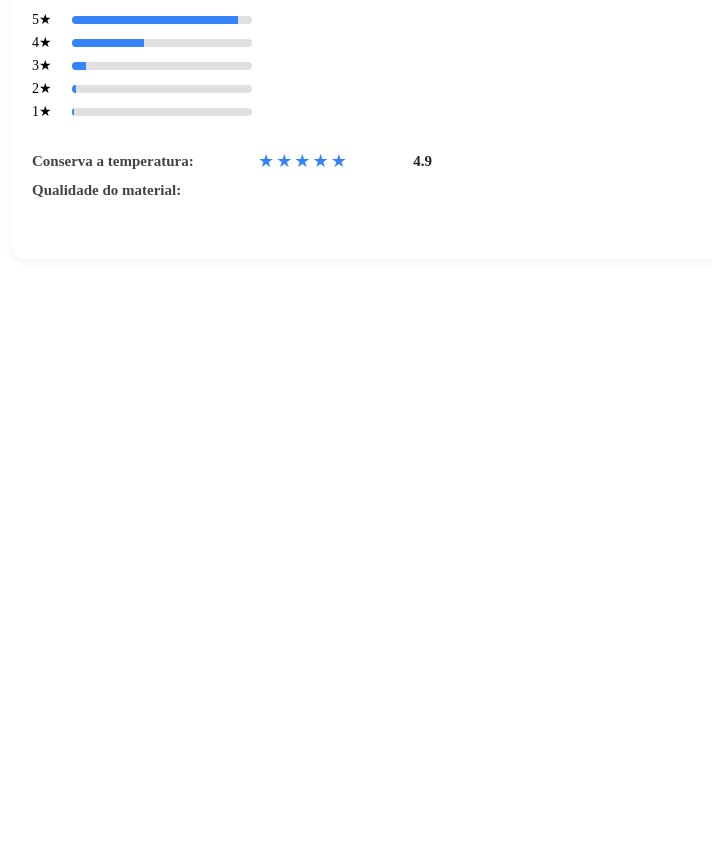
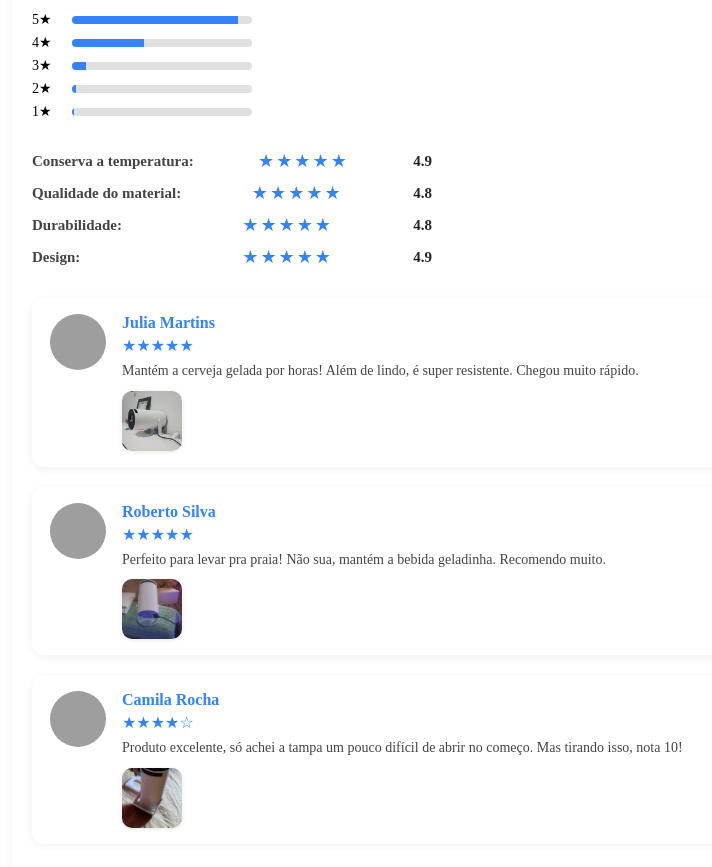
Before and after one commit to Lana-vanuza/Mercado-Livre, a plain HTML site: page opinions1.html in a window 1280 px wide. Shown: the part 229-1096 px from the top of the page, without its empty margins (208-920 px from the left). Before the commit the page ends 800 px from the top, so only its background shows below. Drawn offline with Linux system fonts and the light colour scheme; grey boxes are pictures that could not be loaded.

Commit message:
Update opinions1.html

```diff
--- a/opinions1.html
+++ b/opinions1.html
@@ -31,4 +31,73 @@
     <!-- Subnotas -->
     <ul class="rating-list">
       <li><span class="label">Conserva a temperatura:</span> <span class="stars">★★★★★</span><span class="value">4.9</span></li>
-      <li><span class="label">Qualidade do material:</span> <span class="
+      <li><span class="label">Qualidade do material:</span> <span class="stars">★★★★★</span><span class="value">4.8</span></li>
+      <li><span class="label">Durabilidade:</span> <span class="stars">★★★★★</span><span class="value">4.8</span></li>
+      <li><span class="label">Design:</span> <span class="stars">★★★★★</span><span class="value">4.9</span></li>
+    </ul>
+
+    <!-- Comentários -->
+    <div class="comentarios">
+      <article class="comentario">
+        <div class="foto">
+          <img src="https://randomuser.me/api/portraits/women/45.jpg" alt="Julia" />
+        </div>
+        <div class="conteudo">
+          <div class="nome">Julia Martins</div>
+          <div class="estrelas">★★★★★</div>
+          <div class="texto">
+            Mantém a cerveja gelada por horas! Além de lindo, é super resistente. Chegou muito rápido.
+          </div>
+          <div class="comentario-fotos">
+            <img src="assets/comentario-foto1.jpeg" alt="Foto do Copo" />
+          </div>
+        </div>
+      </article>
+
+      <article class="comentario">
+        <div class="foto">
+          <img src="https://randomuser.me/api/portraits/men/37.jpg" alt="Roberto" />
+        </div>
+        <div class="conteudo">
+          <div class="nome">Roberto Silva</div>
+          <div class="estrelas">★★★★★</div>
+          <div class="texto">
+            Perfeito para levar pra praia! Não sua, mantém a bebida geladinha. Recomendo muito.
+          </div>
+          <div class="comentario-fotos">
+            <img src="assets/comentario-foto2.jpeg" alt="Copo Stanley na Praia" />
+          </div>
+        </div>
+      </article>
+
+      <article class="comentario">
+        <div class="foto">
+          <img src="https://randomuser.me/api/portraits/women/62.jpg" alt="Camila" />
+        </div>
+        <div class="conteudo">
+          <div class="nome">Camila Rocha</div>
+          <div class="estrelas">★★★★☆</div>
+          <div class="texto">
+            Produto excelente, só achei a tampa um pouco difícil de abrir no começo. Mas tirando isso, nota 10!
+          </div>
+          <div class="comentario-fotos">
+            <img src="assets/comentario-foto3.jpeg" alt="Foto Tampa" />
+          </div>
+        </div>
+      </article>
+    </div>
+  </div>
+</section>
+
+<!-- Modal para imagem ampliada -->
+<div class="photo-modal" id="comentarioModal">
+  <div class="photo-modal-content">
+    <img id="comentarioModalImage" src="" alt="Imagem Ampliada" />
+    <button class="close-btn" id="comentarioModalClose">&times;</button>
+  </div>
+</div>
+
+<script src="opinions1.js"></script>
+
+</body>
+</html>
```
